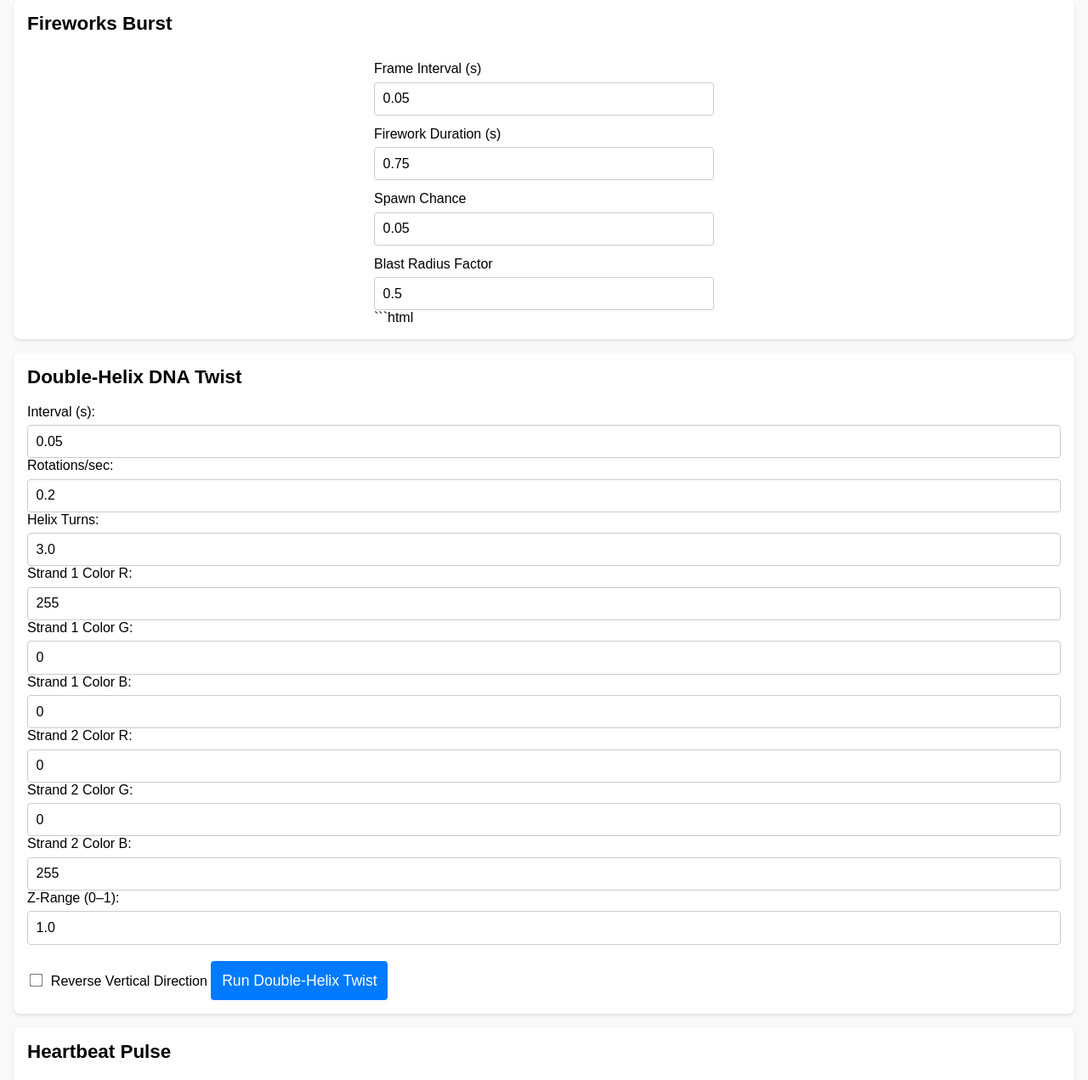
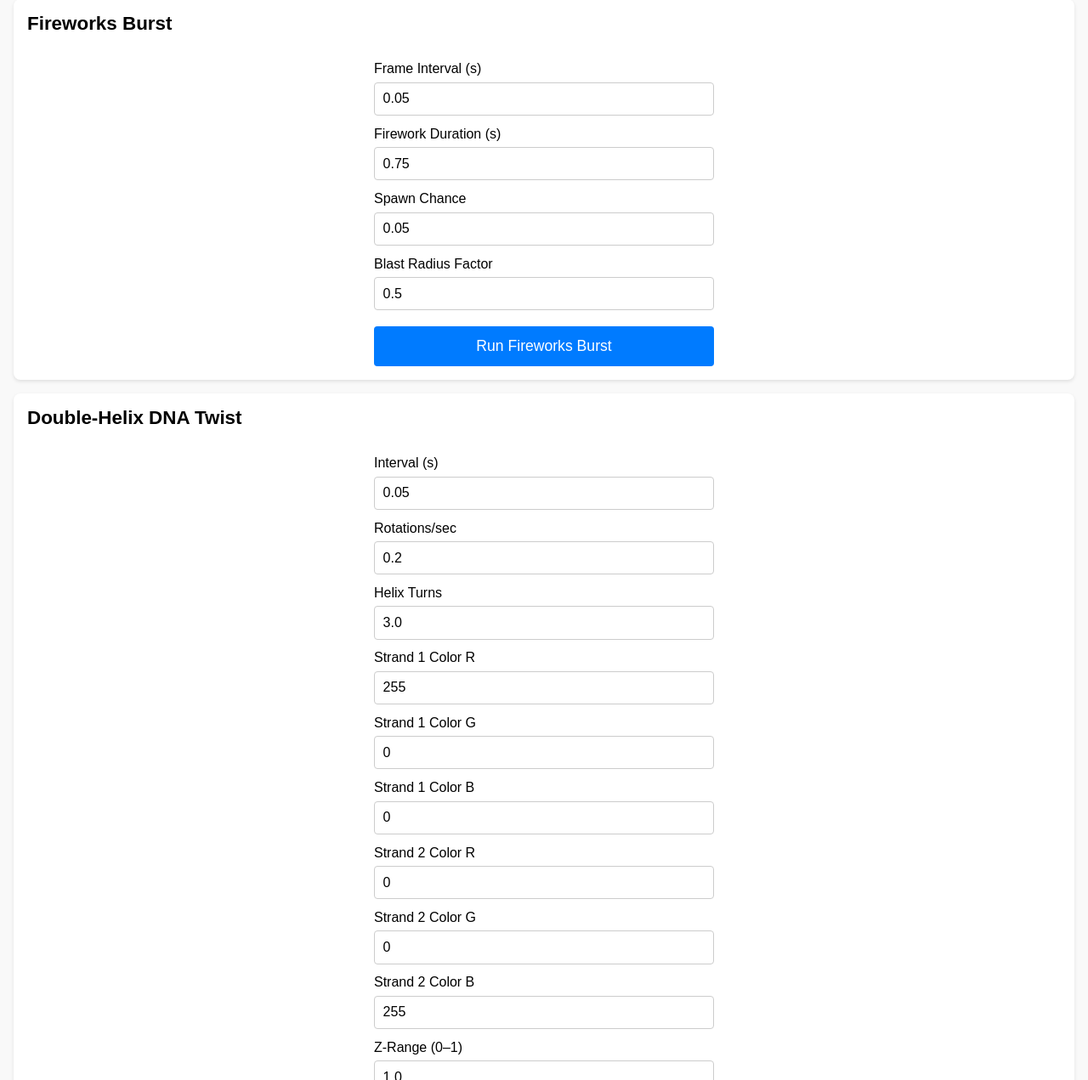
Before and after one commit to domsav13/iotxmastree, a Flask app: page / in a window 1280 px wide. Shown: the part 5229-6500 px from the top of the page at 85% size. Run offline with Flask 3, Linux system fonts and the light colour scheme.

Commit message:
Update index.html

````diff
--- a/templates/index.html
+++ b/templates/index.html
@@ -72,6 +72,7 @@
 <body>
   <h1>LED Control Dashboard</h1>
 
+  <!-- GRB Tester -->
   <section>
     <h2>GRB Color Tester</h2>
     <form action="/run_grb_test" method="post">
@@ -94,6 +95,7 @@
     </form>
   </section>
 
+  <!-- Compass Rose -->
   <section>
     <h2>Compass Rose / Angular Starburst</h2>
     <form action="/run_compass" method="post">
@@ -125,6 +127,7 @@
     </form>
   </section>
 
+  <!-- Voronoi Bloom -->
   <section>
     <h2>Voronoi Bloom</h2>
     <form action="/run_voronoi" method="post">
@@ -144,6 +147,7 @@
     </form>
   </section>
 
+  <!-- Platonic Spinner -->
   <section>
     <h2>Platonic Solid Spinner</h2>
     <form action="/run_platonic" method="post">
@@ -164,14 +168,14 @@
         <input type="number" name="threshold" step="0.01" value="0.2">
       </label>
       <label>Vertex Color (G,R,B)
-        <input type="number" name="g_vert" min="0" max="255" placeholder="G" required>
-        <input type="number" name="r_vert" min="0" max="255" placeholder="R" required>
-        <input type="number" name="b_vert" min="0" max="255" placeholder="B" required>
+        <input type="number" name="g_vert" min="0" max="255" placeholder="G">
+        <input type="number" name="r_vert" min="0" max="255" placeholder="R">
+        <input type="number" name="b_vert" min="0" max="255" placeholder="B">
       </label>
       <label>Edge Color (G,R,B)
-        <input type="number" name="g_edge" min="0" max="255" placeholder="G" required>
-        <input type="number" name="r_edge" min="0" max="255" placeholder="R" required>
-        <input type="number" name="b_edge" min="0" max="255" placeholder="B" required>
+        <input type="number" name="g_edge" min="0" max="255" placeholder="G">
+        <input type="number" name="r_edge" min="0" max="255" placeholder="R">
+        <input type="number" name="b_edge" min="0" max="255" placeholder="B">
       </label>
       <label>
         <input type="checkbox" name="show_edges"> Show Edges
@@ -180,6 +184,7 @@
     </form>
   </section>
 
+  <!-- Vortex Twister -->
   <section>
     <h2>Vortex/Spiral Twister</h2>
     <form action="/run_twister" method="post">
@@ -202,6 +207,7 @@
     </form>
   </section>
 
+  <!-- Multi-Snake -->
   <section>
     <h2>Multi‑Snake Effect</h2>
     <form action="/run_snake" method="post">
@@ -227,6 +233,7 @@
     </form>
   </section>
 
+  <!-- Random Plane Sweep -->
   <section>
     <h2>Random Plane Sweep</h2>
     <form action="/run_random_plane" method="post">
@@ -243,6 +250,7 @@
     </form>
   </section>
 
+  <!-- Contagious Spread -->
   <section>
     <h2>Contagious Spread Effect</h2>
     <form action="/run_contagious" method="post">
@@ -259,6 +267,7 @@
     </form>
   </section>
 
+  <!-- Galaxy Core Pulse -->
   <section>
     <h2>Galaxy Core Pulse</h2>
     <form action="/run_pulse" method="post">
@@ -287,6 +296,7 @@
     </form>
   </section>
 
+  <!-- Fireworks Burst -->
   <section>
     <h2>Fireworks Burst</h2>
     <form action="/run_fireworks" method="post">
@@ -301,40 +311,43 @@
       </label>
       <label>Blast Radius Factor
         <input type="number" name="fw_radius" step="0.01" value="0.5">
-      ```html
+      </label>
+      <button type="submit">Run Fireworks Burst</button>
+    </form>
   </section>
 
+  <!-- Double‑Helix DNA Twist -->
   <section>
     <h2>Double‑Helix DNA Twist</h2>
     <form action="/run_helix" method="post">
-      <label>Interval (s):
+      <label>Interval (s)
         <input type="number" name="interval_h" step="0.01" value="0.05">
       </label>
-      <label>Rotations/sec:
+      <label>Rotations/sec
         <input type="number" name="rps_h" step="0.1" value="0.2">
       </label>
-      <label>Helix Turns:
+      <label>Helix Turns
         <input type="number" name="turns_h" step="0.1" value="3.0">
       </label>
-      <label>Strand 1 Color R:
+      <label>Strand 1 Color R
         <input type="number" name="r1_h" min="0" max="255" value="255">
       </label>
-      <label>Strand 1 Color G:
+      <label>Strand 1 Color G
         <input type="number" name="g1_h" min="0" max="255" value="0">
       </label>
-      <label>Strand 1 Color B:
+      <label>Strand 1 Color B
         <input type="number" name="b1_h" min="0" max="255" value="0">
       </label>
-      <label>Strand 2 Color R:
+      <label>Strand 2 Color R
         <input type="number" name="r2_h" min="0" max="255" value="0">
       </label>
-      <label>Strand 2 Color G:
+      <label>Strand 2 Color G
         <input type="number" name="g2_h" min="0" max="255" value="0">
       </label>
-      <label>Strand 2 Color B:
+      <label>Strand 2 Color B
         <input type="number" name="b2_h" min="0" max="255" value="255">
       </label>
-      <label>Z‑Range (0–1):
+      <label>Z‑Range (0–1)
         <input type="number" name="z_range_h" step="0.01" value="1.0">
       </label>
       <label>
@@ -344,25 +357,27 @@
     </form>
   </section>
 
+  <!-- Heartbeat Pulse -->
   <section>
     <h2>Heartbeat Pulse</h2>
     <form action="/run_heartbeat" method="post">
-      <label>Beat Period (s):
+      <label>Beat Period (s)
         <input type="number" name="period" step="0.1" value="1.0">
       </label>
-      <label>Min Intensity:
+      <label>Min Intensity
         <input type="number" name="min_int" min="0" max="255" value="20">
       </label>
-      <label>Max Intensity:
+      <label>Max Intensity
         <input type="number" name="max_int" min="0" max="255" value="255">
       </label>
-      <label>Frame Delay (s):
+      <label>Frame Delay (s)
         <input type="number" name="frame_delay" step="0.005" value="0.02">
       </label>
       <button type="submit">Run Heartbeat Pulse</button>
     </form>
   </section>
 
+  <!-- Stop All -->
   <section>
     <form action="/stop" method="post">
       <button type="submit">Stop All Patterns</button>
````
